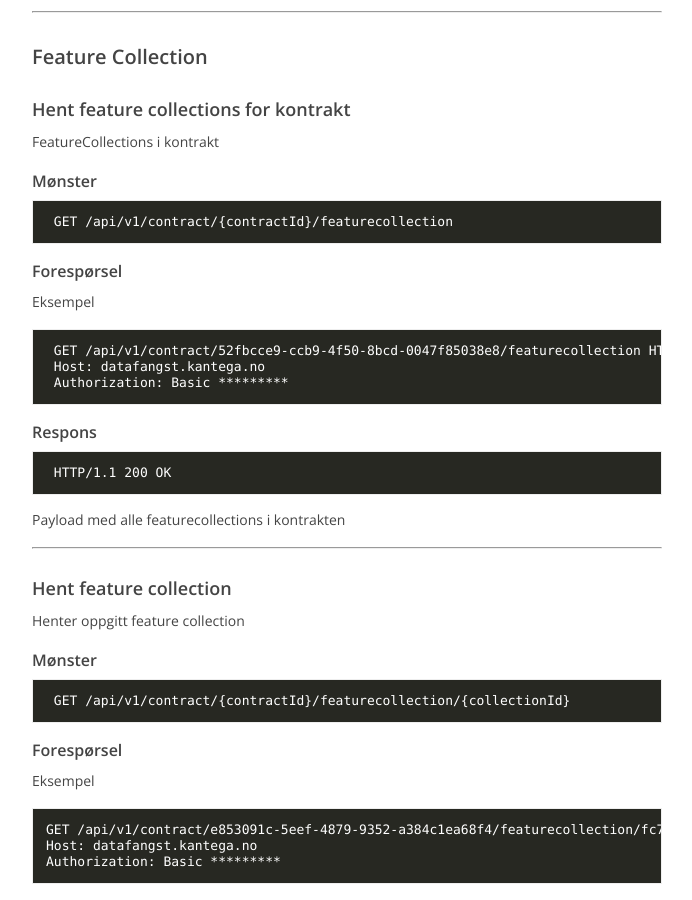
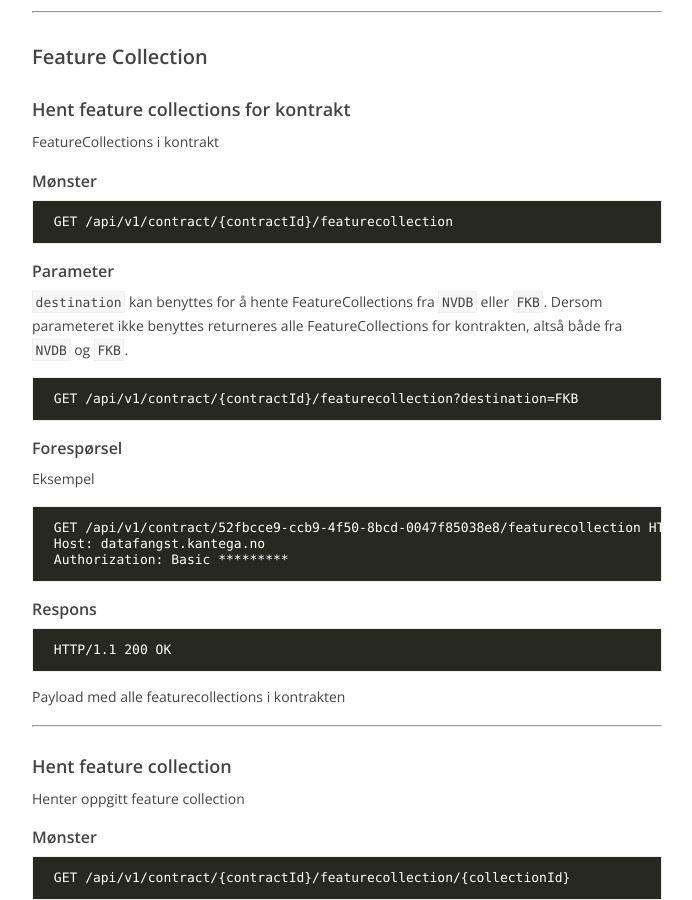
Before and after one commit to nvdb-vegdata/apiskrivdokumentasjon, a Jekyll site: the page built from datafangst/datafangst-api.md, in a window 1280 px wide and 900 px high, scrolled down 2052 px. Shown: the whole window, without its empty margins (433-1125 px from the left). Built offline with Jekyll 4.4.1, drawn with Linux system fonts in a browser that asks for light colours; our own code applies the rules of GitHub Pages for plain Markdown files.

Commit message:
Update datafangst-api.md

````diff
--- a/datafangst/datafangst-api.md
+++ b/datafangst/datafangst-api.md
@@ -97,6 +97,12 @@ FeatureCollections i kontrakt
 ##### Mønster
  ```
  GET /api/v1/contract/{contractId}/featurecollection
+ ```
+
+##### Parameter
+`destination` kan benyttes for å hente FeatureCollections fra `NVDB` eller `FKB`. Dersom parameteret ikke benyttes returneres alle FeatureCollections for kontrakten, altså både fra `NVDB` og `FKB`.
+ ```
+ GET /api/v1/contract/{contractId}/featurecollection?destination=FKB
  ```
 
 ##### Forespørsel
````
